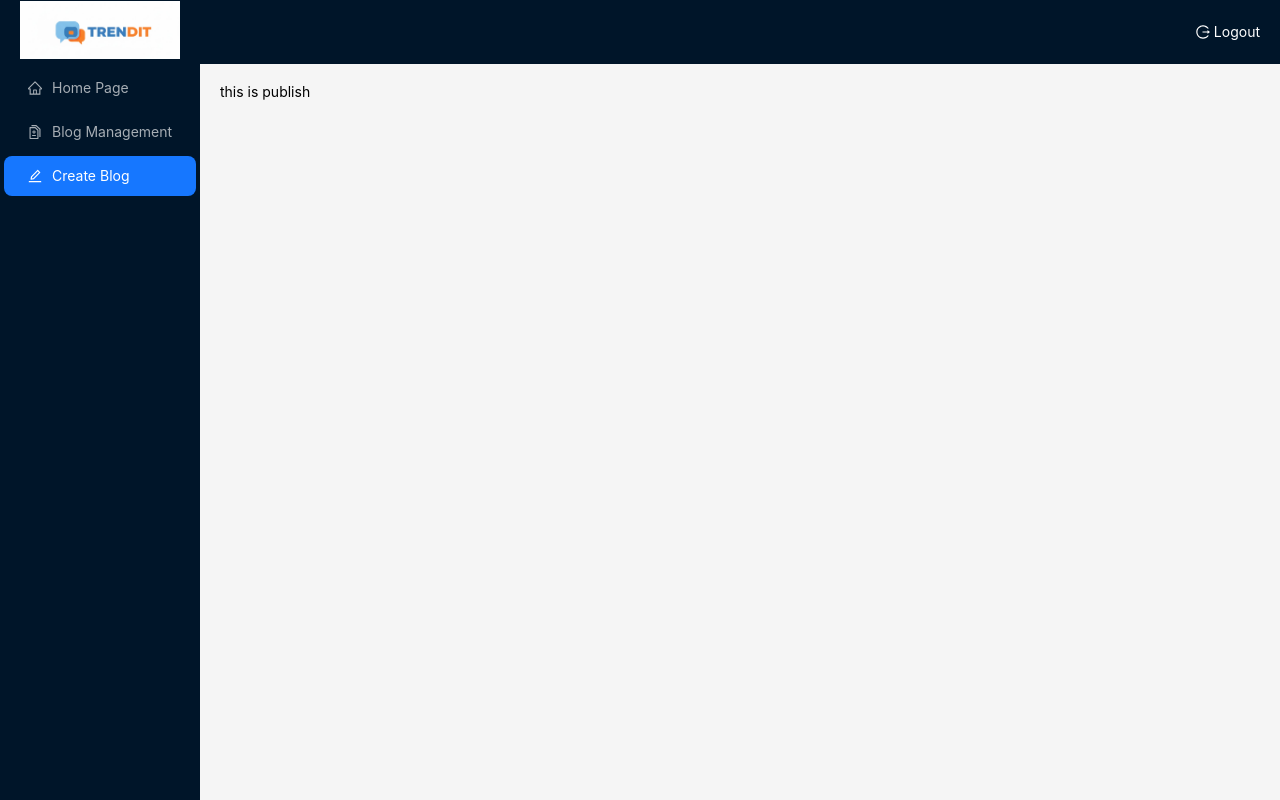
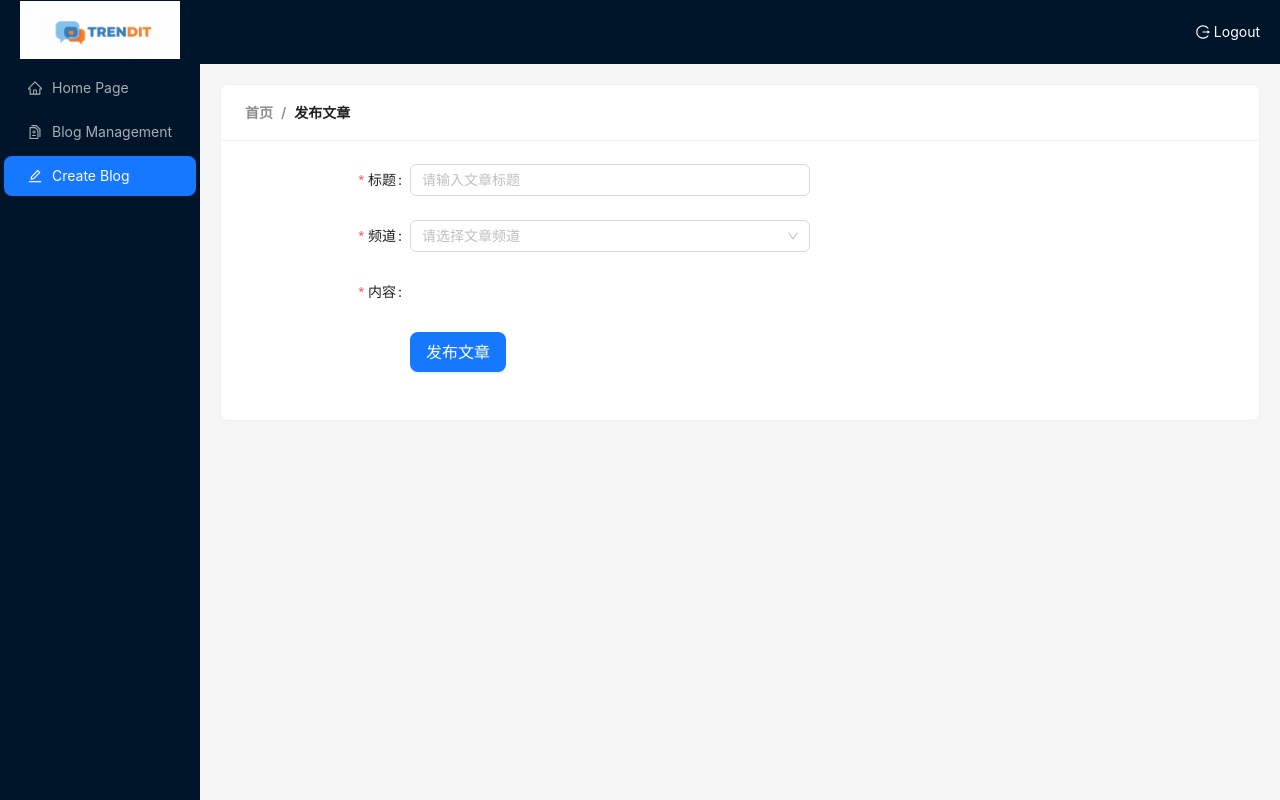
Before and after one commit to CCCwx/Trendit, a React (Vite) app: page /publish in a window 1280 px wide. Built offline with nearby package versions, Linux system fonts and the light colour scheme; no server answers; sample sign-in values are in the browser's storage.

Commit message:
Publish-basic structure

```diff
--- a/src/page/Publish/index.jsx
+++ b/src/page/Publish/index.jsx
@@ -1,9 +1,75 @@
-const Publish = () =>{
-    return(
-        <div>
-            this is publish
-        </div>
-    )
+import {
+  Card,
+  Breadcrumb,
+  Form,
+  Button,
+  Radio,
+  Input,
+  Upload,
+  Space,
+  Select
+} from 'antd'
+import { PlusOutlined } from '@ant-design/icons'
+import { Link } from 'react-router-dom'
+import './index.scss'
+
+const { Option } = Select
+
+const Publish = () => {
+  return (
+    <div className="publish">
+      <Card
+        title={
+          <Breadcrumb items={[
+            { title: <Link to={'/'}>首页</Link> },
+            { title: '发布文章' },
+          ]}
+          />
+        }
+      >
+        <Form
+          labelCol={{ span: 4 }}
+          wrapperCol={{ span: 16 }}
+          initialValues={{ type: 1 }}
+        >
+        {/*标题框 */}
+          <Form.Item
+            label="标题"
+            name="title"
+            rules={[{ required: true, message: '请输入文章标题' }]}
+          >
+            <Input placeholder="请输入文章标题" style={{ width: 400 }} />
+          </Form.Item>
+
+         {/*频道框 */}
+          <Form.Item
+            label="频道"
+            name="channel_id"
+            rules={[{ required: true, message: '请选择文章频道' }]}
+          >
+            <Select placeholder="请选择文章频道" style={{ width: 400 }}>
+              <Option value={0}>推荐</Option>
+            </Select>
+          </Form.Item>
+
+          <Form.Item
+            label="内容"
+            name="content"
+            rules={[{ required: true, message: '请输入文章内容' }]}
+
+          ></Form.Item>
+
+          <Form.Item wrapperCol={{ offset: 4 }}>
+            <Space>
+              <Button size="large" type="primary" htmlType="submit">
+                发布文章
+              </Button>
+            </Space>
+          </Form.Item>
+        </Form>
+      </Card>
+    </div>
+  )
 }
 
 export default Publish
--- /dev/null
+++ b/src/page/Publish/index.scss
@@ -0,0 +1,11 @@
+.publish {
+  position: relative;
+}
+
+.ant-upload-list {
+  .ant-upload-list-picture-card-container,
+  .ant-upload-select {
+    width: 146px;
+    height: 146px;
+  }
+}
```
